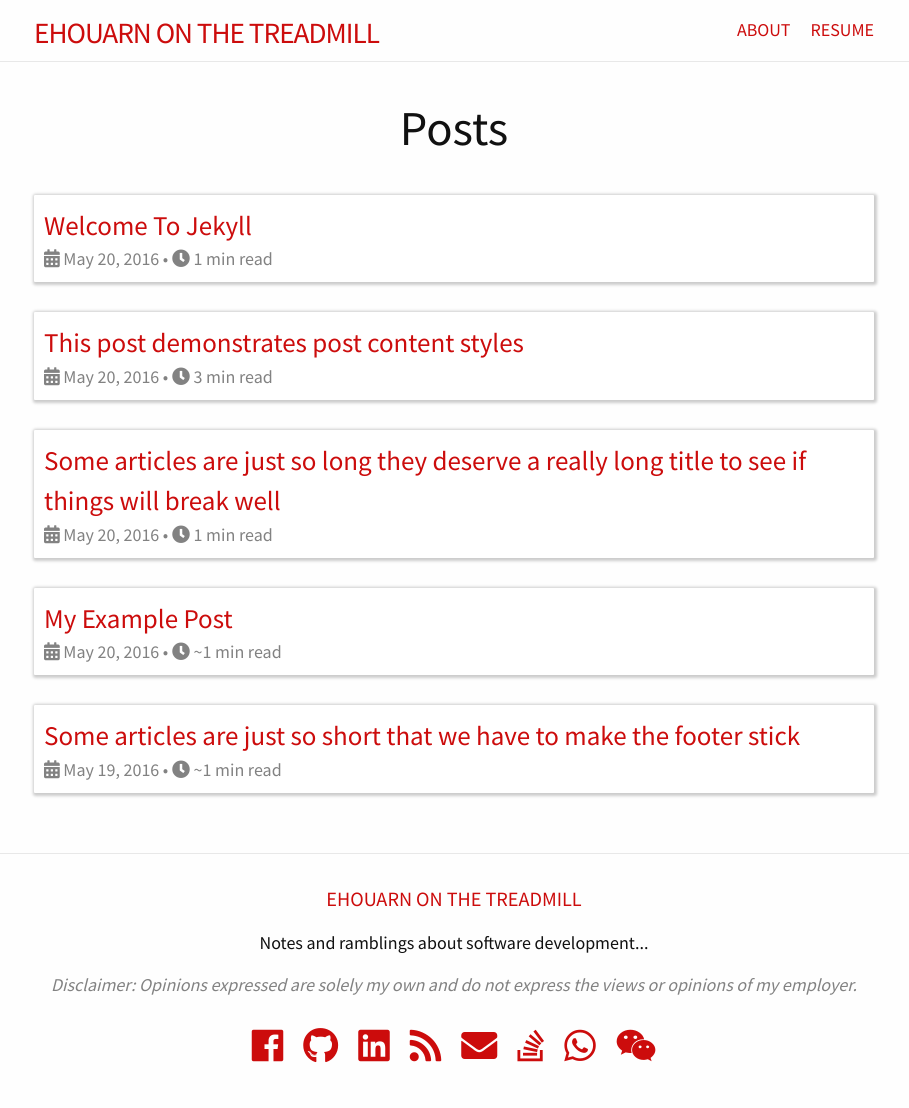
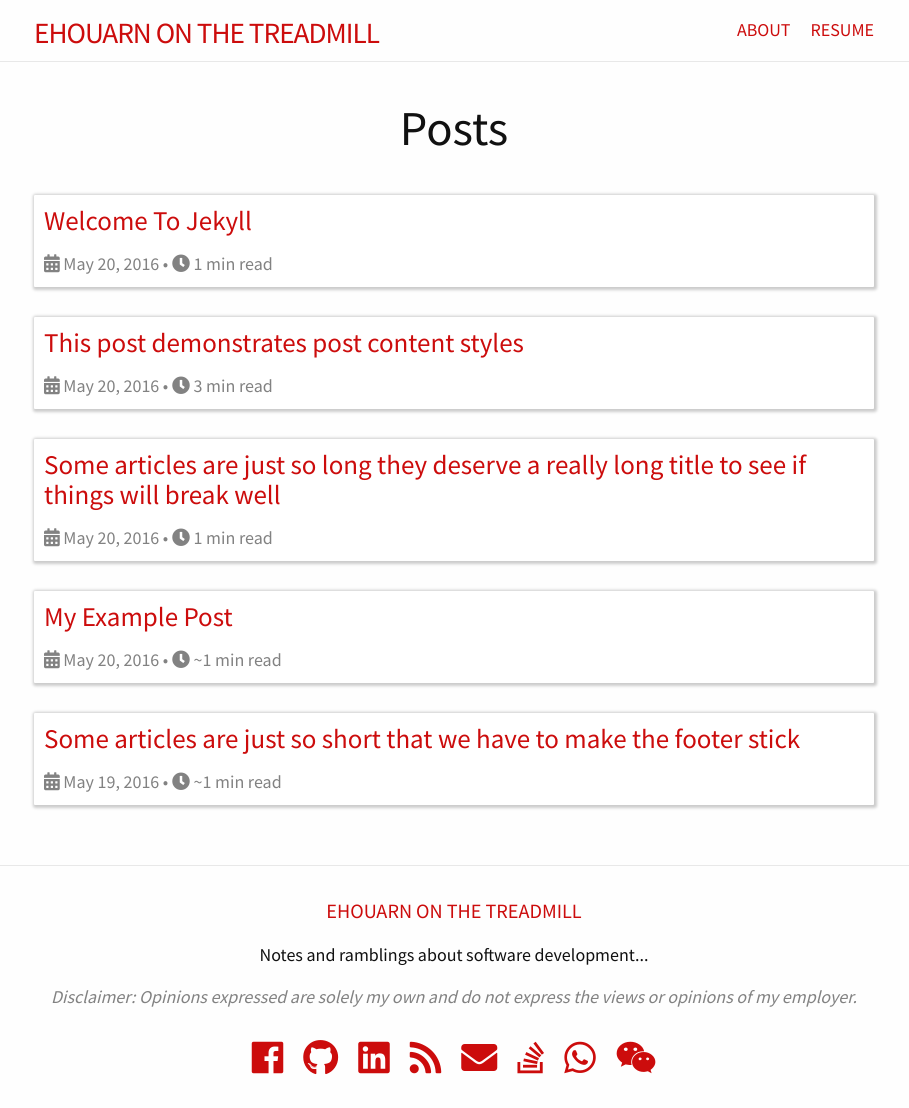
Before and after one commit to Etnath/ehouarn-perret.github.io, a Jekyll site: the page built from index.md, in a window 1280 px wide. Shown: the whole page, without its empty margins (186-1095 px from the left). Built offline with Jekyll 4.4.1, drawn with Linux system fonts in a browser that asks for light colours; nearby versions of some CDN libraries; comment, search, counter and statistics services are not loaded.

Commit message:
Grommit & Wallace

```diff
--- a/_includes/social.html
+++ b/_includes/social.html
@@ -23,7 +23,7 @@
   {%- endif -%}
 
   {%- if site.whatsapp_username -%}
-    <a class="social-icon" href="whatsapp://send?text=Hello World!&phone={{ site.whatsapp_username }}"><i class="fab fa-whatsapp fa-2x"></i></a>
+    <a class="social-icon" href="whatsapp://send?text=Hello World!&phone=+{{ site.whatsapp_username }}&abid=+{{ site.whatsapp_username }}"><i class="fab fa-whatsapp fa-2x"></i></a>
   {%- endif -%}
 
   {%- if site.wechat_username -%}
--- a/_sass/post-override.scss
+++ b/_sass/post-override.scss
@@ -42,6 +42,11 @@
     -webkit-border-radius: 1px;
     -moz-border-radius: 1px;
     border-radius: 1px;
+}
+
+.post-link {
+    line-height: 30px;
+    margin-bottom: 15px;
 }
 
 .post-list-heading {
```
Also changed, not shown: 1 other file.
